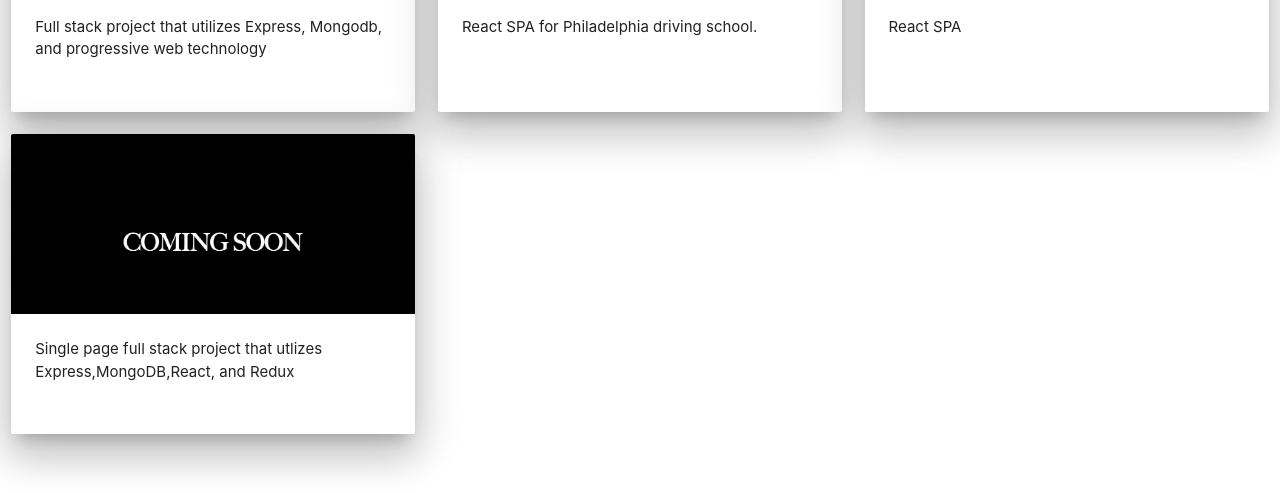
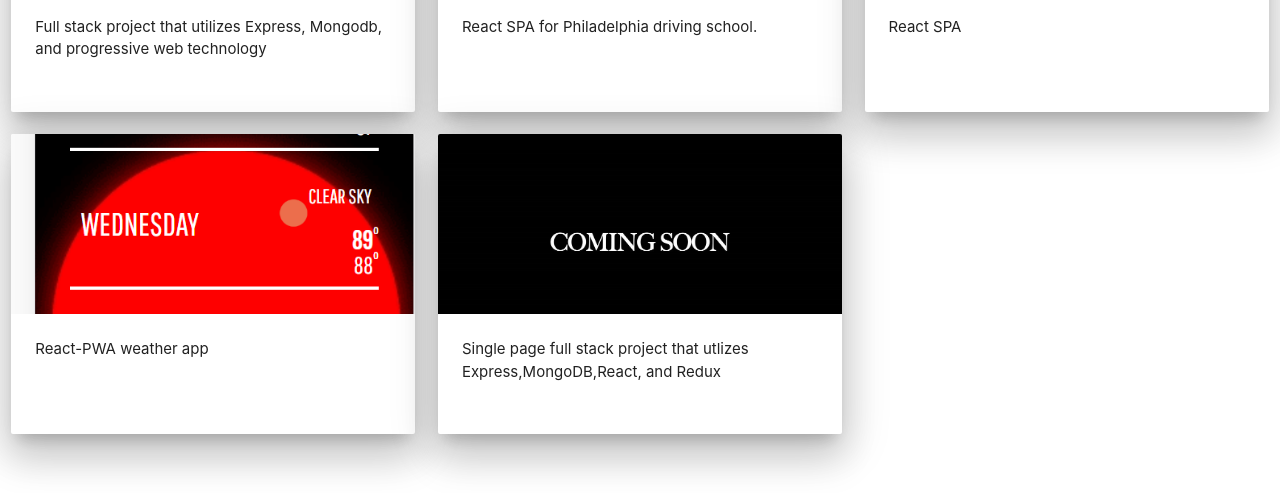
Before and after one commit to MitchellPhilmore/Portfolio, a React (Create React App) app: page / in a window 1280 px wide. Shown: the part 940-1433 px from the top of the page. Built offline with nearby package versions, Linux system fonts and the light colour scheme.

Commit message:
updated new project

```diff
--- a/src/App.js
+++ b/src/App.js
@@ -9,6 +9,7 @@ import comingSoon from './coming-soon.png'
 import image2 from './findmybarber.PNG'
 import starsAndStripes from './starsandstripes.PNG'
 import speciality from './speciality.PNG'
+import weatherApp from './weatherapp-snapshot.PNG'
 
 
 
@@ -40,6 +41,8 @@ const App = ()=>{
 
     <Portfolio imgSrc={speciality} content="React SPA" title="Speciality Pharmacy Database"/>
 
+    <Portfolio imgSrc={weatherApp} content="React-PWA weather app" title="Weather App"/>
+
     <Portfolio imgSrc={comingSoon} content=' Single page full stack project that utlizes Express,MongoDB,React, and Redux' title="Find My Barber"/>
 
 </div>
--- a/src/Portfolio.js
+++ b/src/Portfolio.js
@@ -23,6 +23,7 @@ class Portfolio extends Component{
       <a href={
         this.props.title === 'Hotel Philmore'?'https://hotel-app-prod.herokuapp.com/':
         this.props.title === 'Speciality Pharmacy Database'? 'https://speciality-pharmacy.herokuapp.com/':
+        this.props.title === 'Weather App' ? 'https://weather-app-pwa.herokuapp.com/':
         this.props.title === 'sas'? 'http://starsandstripesdrivingschool.com/':
         null
     } target="_blank"> <span style={{opacity:0}} className="card-title">{this.props.title}</span></a>
```
Also changed, not shown: src/weatherapp-snapshot.PNG (added).
